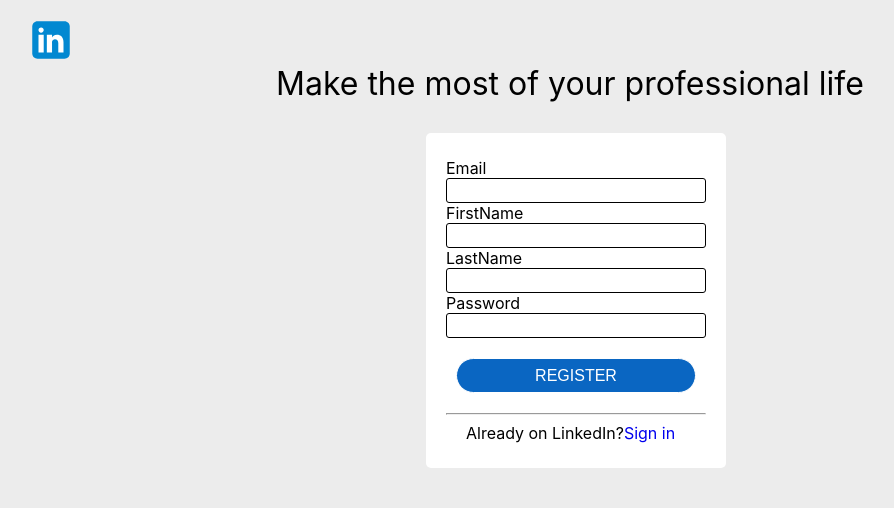
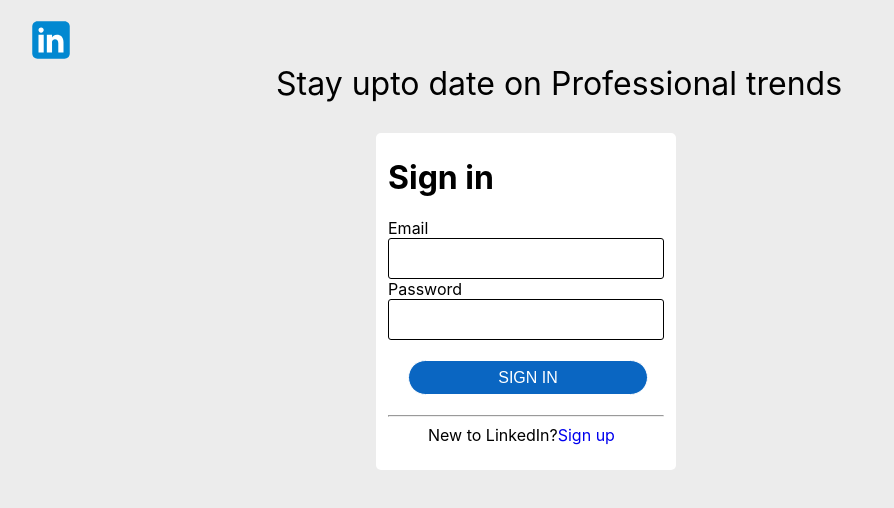
Before and after one commit to sivafastbokz/LinkedIn-clone-frontend, a React (Create React App) app: page /signinpage in a window 1280 px wide. Shown: the top 508 px of the page, without its empty margins (174-1068 px from the left). Built offline with nearby package versions, Linux system fonts and the light colour scheme.

Commit message:
some updates pending

```diff
--- a/src/App.js
+++ b/src/App.js
@@ -1,11 +1,11 @@
 import React from 'react';
-import SignUpForm from './container/SignUpForm';
+import RouteWay from './routers/route';
 
 
 function App() {
   return (
   <>
-   <SignUpForm/>
+   <RouteWay/>
   </>
   );
 }
--- a/src/component/UserSignup.jsx
+++ b/src/component/UserSignup.jsx
@@ -3,6 +3,7 @@
 import Logo from '../reUseComponent/Logo';
 import ButtonReUse from '../reUseComponent/ButtonReUse';
 import TagReUse from '../reUseComponent/TagReUse';
+import { useNavigate } from 'react-router-dom';
 import './userSignup.css'
 
 function UserSignup(){
@@ -10,12 +11,25 @@
     const[firstName,setFirstName]=useState('');
     const[lastName,setLastName]=useState('');
     const[password,setPassword]=useState('');
+    const[error,setError]=useState('');
+    const[emailError,setEmailError]=useState('');
+
+    const navigate = useNavigate();
 
     const Register = async(e)=>{
         e.preventDefault();
+        if(!email || !firstName || !lastName || !password){
+            setError('Fill The Required Fields')
+            return;
+        }
+        if(!/^[A-Z0-9._%+-]+@[A-Z0-9.-]+\.[A-Z]{2,4}$/i.test(email)){
+            setEmailError('Enter a valid email');
+            return;
+        }
         try {
             const response = await FormApi(email,firstName,lastName,password);
             console.log(response)
+            navigate('/signinpage')
         } catch (error) {
             console.log(error)
         }
@@ -35,6 +49,7 @@
                <br/>
                <input type='email' className='input-box' onChange={(event)=>setEmail(event.target.value)}></input>
                <br/>
+               {emailError && <p className='error-msg-email'>{emailError}</p>}
                <label>FirstName</label>
                <br/>
                <input type='text' className='input-box' onChange={(evevt)=>setFirstName(evevt.target.value)}></input>
@@ -46,9 +61,10 @@
                <label>Password</label>
                <br/>
                <input type='password'className='input-box' onChange={(evevt)=>setPassword(evevt.target.value)}></input>
+               {error &&<p className='error-msg'>{error}</p>}
                <ButtonReUse label='Register' className='register-btn'  onClick={Register}/>
                <hr className='line'/>
-               <label className='already'>Already on LinkedIn?<a href='Signin' >Sign in</a></label>
+               <label className='already'>Already on LinkedIn?<a href='signinpage'onClick={()=>navigate('/signinpage')} >Sign in</a></label>
             </div>
         </div>
         </>
--- /dev/null
+++ b/src/component/userSignIn.css
@@ -0,0 +1,58 @@
+body{
+    background-color:#ececec;
+}
+
+.input-box1{
+    padding: 12px;
+    width: 250px;
+    border-radius: 3px;
+    border: 1px solid black;
+}
+
+.heading2{
+    display: inline;
+    position: relative;
+    left: 450px;
+    font-weight: 300;
+}
+
+.signin-heading{
+    margin-top: 0;
+}
+
+.new{
+    margin-top: 20px;
+    margin-left: 40px;
+}
+
+.new a{
+    text-decoration: none;
+}
+
+.signin-btn{
+    width:240px;
+    height:35px;
+    display:block;
+    font-family:Arial, "Helvetica", sans-serif;
+    font-size:16px;
+    text-decoration:none;
+    text-transform:uppercase;
+    text-align:center;
+    margin-left: 20px;
+    cursor:pointer;
+    border-radius:20px;
+    border: 1px solid ;
+    color: white;
+    background-color: #0A66C2;
+    margin-top: 20px;
+}
+
+.error-msg-signin{
+    color: red;
+    margin-left: 50px;
+}
+
+.invalid{
+    color: red;
+    margin-left: 50px;
+}
--- /dev/null
+++ b/src/component/userSignIn.jsx
@@ -0,0 +1,75 @@
+import React, { useState } from 'react';
+import SignInApi from '../service/signInApi';
+import { useNavigate } from 'react-router-dom';
+import Logo from '../reUseComponent/Logo';
+import TagReUse from '../reUseComponent/TagReUse';
+import ButtonReUse from '../reUseComponent/ButtonReUse';
+
+import './userSignIn.css'
+
+
+function UserSignIn(){
+    const[email,setEmail]=useState('');
+    const[password,setPassword]=useState('');
+    const[error,setError]=useState('');
+    // const[success,setSuccess]=useState('');
+    const[invalid,setInvalid]=useState('');
+    const navigate = useNavigate();
+
+   const SignIn = async(e)=>{
+    e.preventDefault();
+    if(!email || !password){
+        setError('Fill The Required Fields');
+        return;
+    }
+    try {
+        const response = await SignInApi(email,password);
+        console.log(response)
+        const{status,data}=response
+        if(status === 200){
+            const{status:loginstatus,data:token}=data
+            console.log(data)
+            if(loginstatus === 'logged in successfully'){
+                localStorage.setItem('token',token)
+                // setSuccess('Sign In Successfull')
+            }else{
+                setInvalid('invalid Email or Password')
+            }
+        }
+    } catch (error) {
+        console.log(error)
+        setInvalid('invalid Email or Password')
+    }
+   }
+
+    return(
+        <>
+        <div className='logo'>
+        <Logo/>
+        </div>
+        <div className='heading'>
+        <TagReUse label='Stay upto date on Professional trends'/>
+        </div>
+        <div className='container'>
+             <div className='container-item'>
+             <TagReUse label='Sign in' className='signin-heading'/>
+             <label>Email</label>
+               <br/>
+               <input type='email' className='input-box1' onChange={(event)=>setEmail(event.target.value)}></input>
+               <br/>
+               <label>Password</label>
+               <br/>
+               <input type='password' className='input-box1' onChange={(event)=>setPassword(event.target.value)}></input>
+               <br/>
+               {error && <p className='error-msg-signin'>{error}</p>}
+               {/* {success && <p>{success}</p>} */}
+               <ButtonReUse label='Sign In' className='signin-btn' onClick={SignIn}/>
+               {invalid &&  <p className='invalid'>{invalid}</p>}
+               <hr className='line'/>
+               <label className='new'>New to LinkedIn?<a href='/'onClick={()=>navigate('/')} >Sign up</a></label>
+             </div>
+        </div>
+        </>
+    )
+}
+export default UserSignIn;
--- a/src/component/userSignup.css
+++ b/src/component/userSignup.css
@@ -24,7 +24,7 @@
     justify-content: center;
     position: relative;
     top: 30px;
-    left: 600px;
+    left: 550px;
     border-radius: 5px;
 }
 
@@ -33,7 +33,7 @@
 }
 
 .input-box{
-    padding: 4px;
+    padding: 5px;
     width: 250px;
     border-radius: 3px;
     border: 1px solid black;
@@ -69,3 +69,76 @@
 .already a{
     text-decoration: none;
 }
+
+.error-msg{
+    color: red;
+    margin-left: 40px;
+}
+
+.error-msg-email{
+    color: red;
+    margin-left: 50px;
+}
+
+@media only screen and (max-device-width : 425px){
+    .heading h1{
+        display: inline;
+        position: relative;
+        left: 50px;
+        font-size:large;
+    }
+
+    .container{
+        position: relative;
+        top: 30px;
+        left: 60px;
+    }
+
+    .logo{
+        position: relative;
+        top: 0px;
+        left: 0;
+    }
+}
+
+@media only screen and (max-device-width : 320px){
+    .heading h1{
+        display: inline;
+        position: relative;
+        left: 2px;
+        font-size:large;
+    }
+
+    .container{
+        position: relative;
+        top: 30px;
+        left: 10px;
+    }
+
+    .logo{
+        position: relative;
+        top: 0px;
+        left: 20px;
+    }
+}
+
+@media only screen and (max-device-width : 375px){
+    .heading h1{
+        display: inline;
+        position: relative;
+        left: 20px;
+        font-size:large;
+    }
+
+    .container{
+        position: relative;
+        top: 30px;
+        left: 30px;
+    }
+
+    .logo{
+        position: relative;
+        top: 0px;
+        left: 0;
+    }
+}
--- /dev/null
+++ b/src/container/SignInForm.jsx
@@ -0,0 +1,11 @@
+import React from 'react';
+import UserSignIn from '../component/userSignIn';
+
+function SignInForm(){
+    return(
+        <>
+       <UserSignIn/>
+        </>
+    )
+}
+export default SignInForm;
--- a/src/reUseComponent/TagReUse.jsx
+++ b/src/reUseComponent/TagReUse.jsx
@@ -1,9 +1,9 @@
 import React from 'react';
 
-function TagReUse({label}){
+function TagReUse({label,className}){
     return(
         <>
-       <h1>{label}</h1>
+       <h1 className={className}>{label}</h1>
         </>
     )
 }
--- /dev/null
+++ b/src/routers/route.js
@@ -0,0 +1,18 @@
+import React from 'react';
+import SignUpForm from '../container/SignUpForm';
+import SignInForm from '../container/SignInForm';
+import{BrowserRouter as Router,Route,Routes} from 'react-router-dom';
+
+function RouteWay(){
+    return(
+        <>
+         <Router>
+            <Routes>
+                <Route path='/' element={<SignUpForm/>}></Route>
+                <Route path='/signinpage' element={<SignInForm/>}></Route>
+            </Routes>
+         </Router>
+        </>
+    )
+}
+export default RouteWay;
--- /dev/null
+++ b/src/service/signInApi.js
@@ -0,0 +1,6 @@
+import axiosClient from "../helper/axiosClient";
+
+const SignInApi = async(userEmail,userPassword)=>{
+    return await axiosClient.post('/usersignin',{userEmail,userPassword}).then(res=>res.data)
+ }
+ export default SignInApi;
```
Also changed, not shown: src/service/formApi.js (line endings or trailing spaces).
